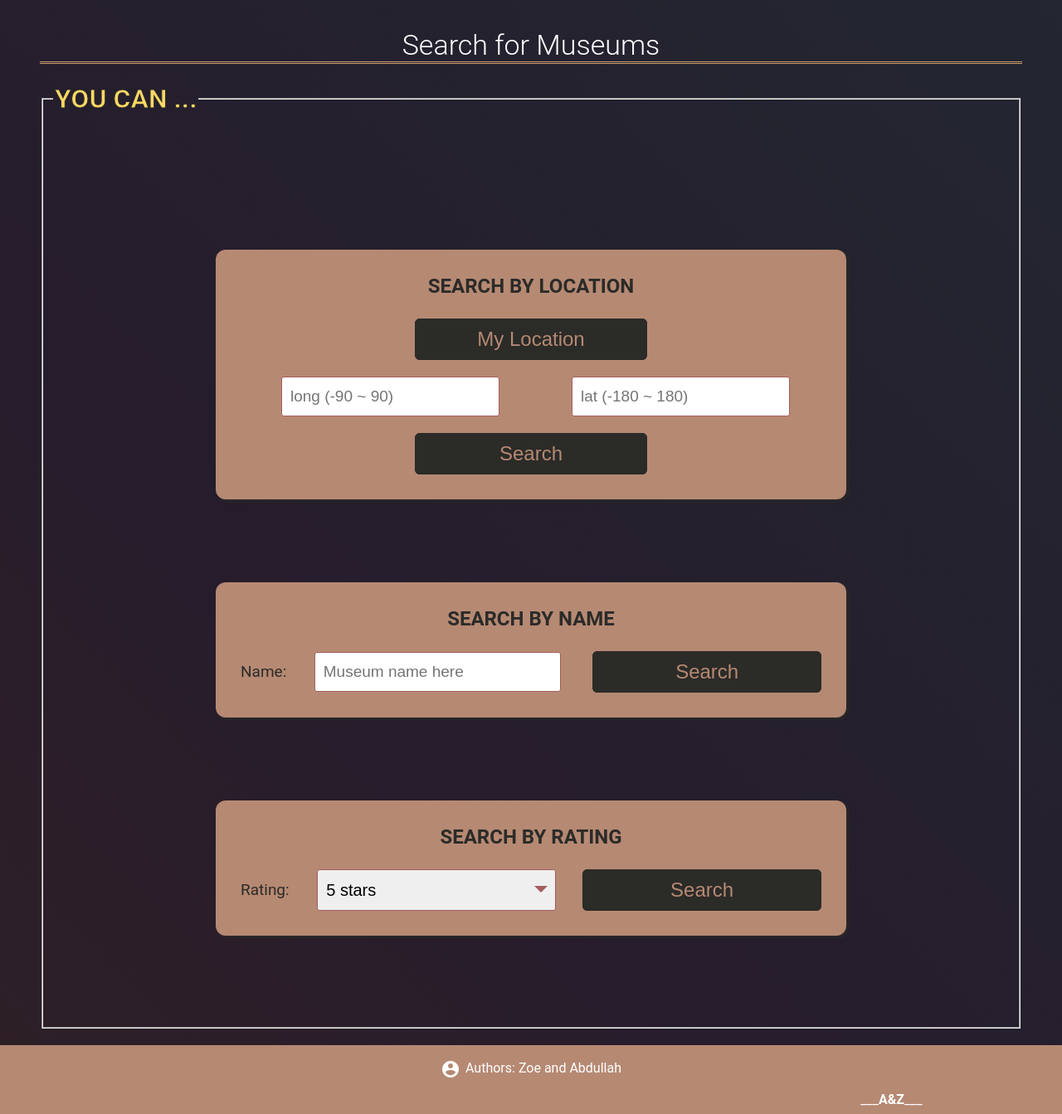
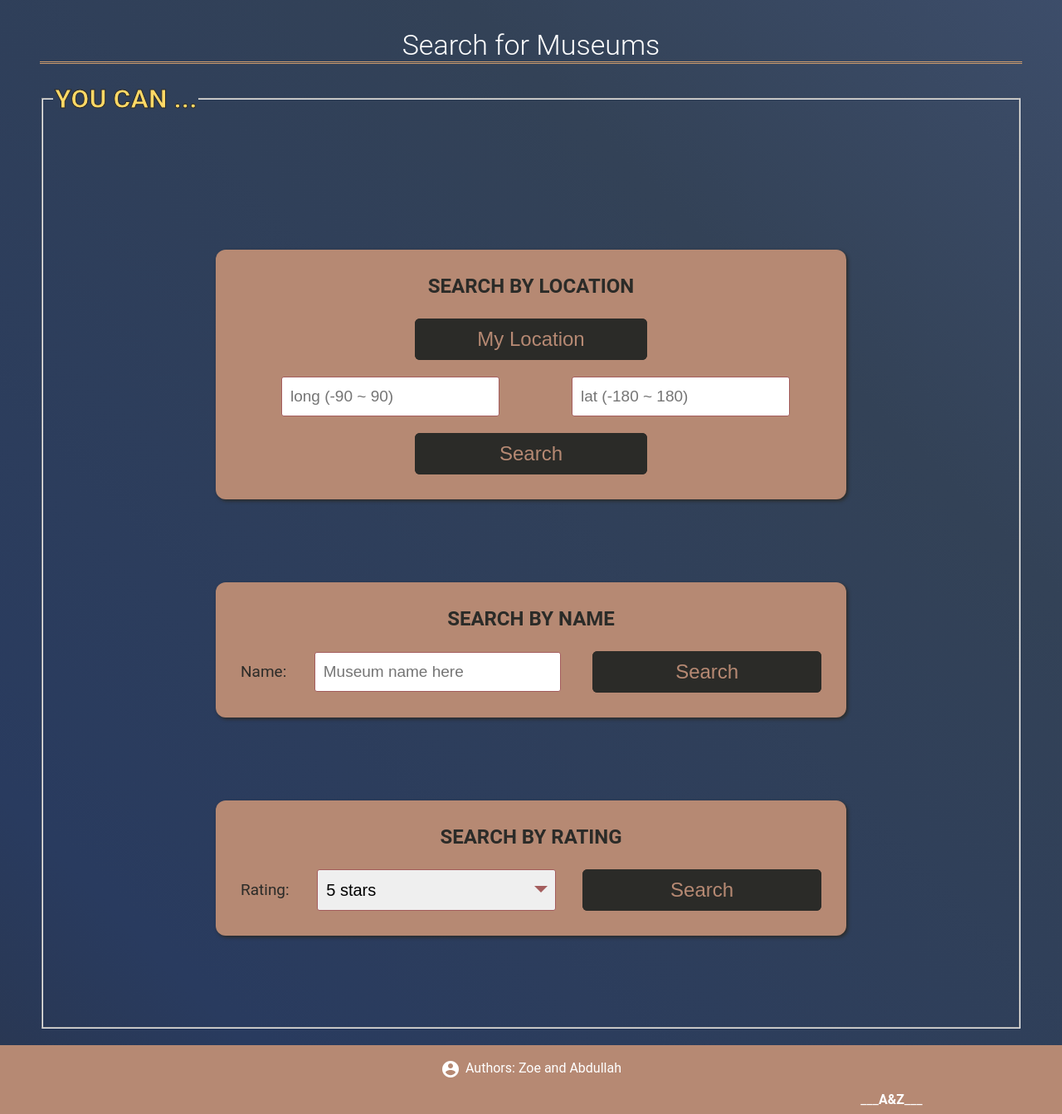
Before and after one commit to Zoe0709/COMPSCI_4WW3, a PHP site: page /search.html in a window 1280 px wide. Shown: the part 55-1398 px from the top of the page at 83% size. Run offline with PHP 8.4, Linux system fonts and the light colour scheme.

Commit message:
gradient color

```diff
--- a/styles/search.css
+++ b/styles/search.css
@@ -15,7 +15,7 @@ body {
     font-family: 'Roboto', Helvetica, sans-serif;
     margin: 0;
     /* background for the body */
-    background: linear-gradient(45deg, #2B2B28, #362222, #261C2C, #222831, #4D4545, #46466E);
+    background: linear-gradient(45deg, #2B2B28, #2B2B28, #293B5F, #334257, #47597E, #476072, #548CA8);
     background-size: 600% 100%;
     animation: gradient 16s linear infinite;
     animation-direction: alternate;
```
